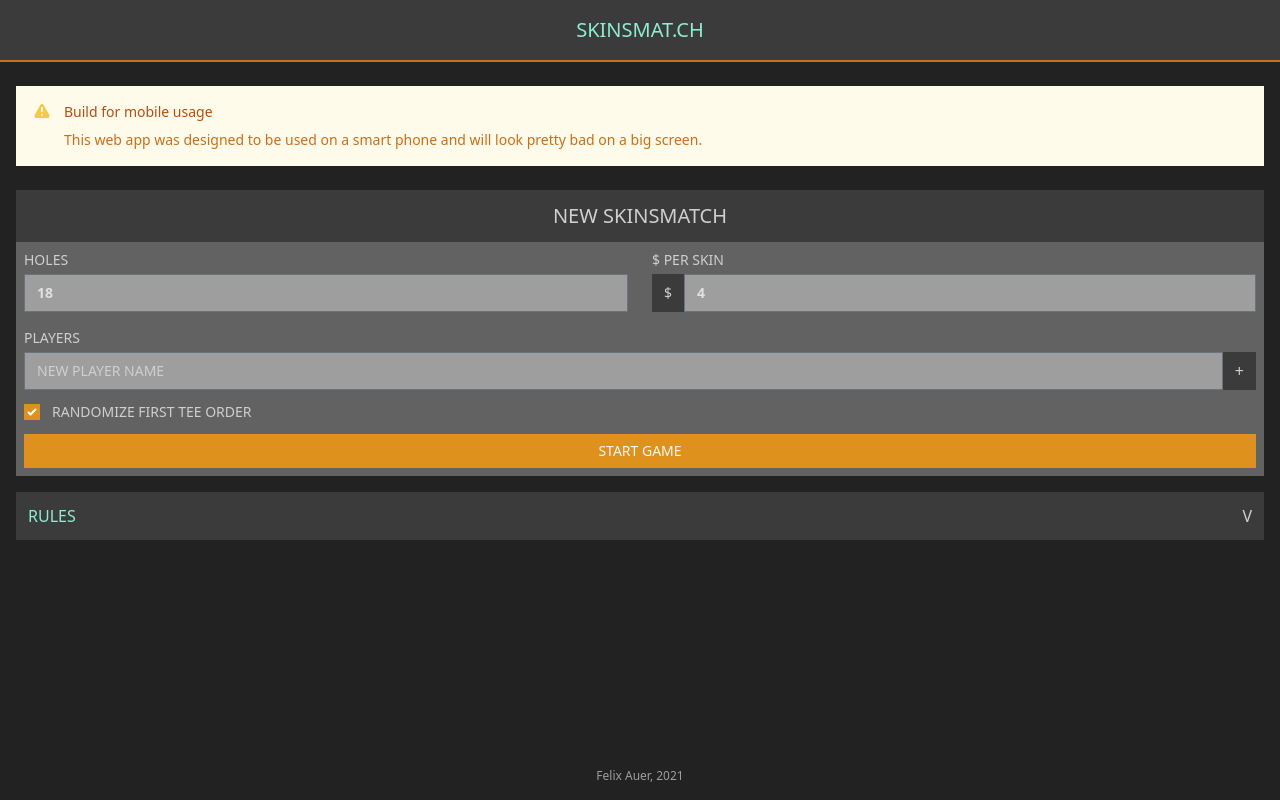
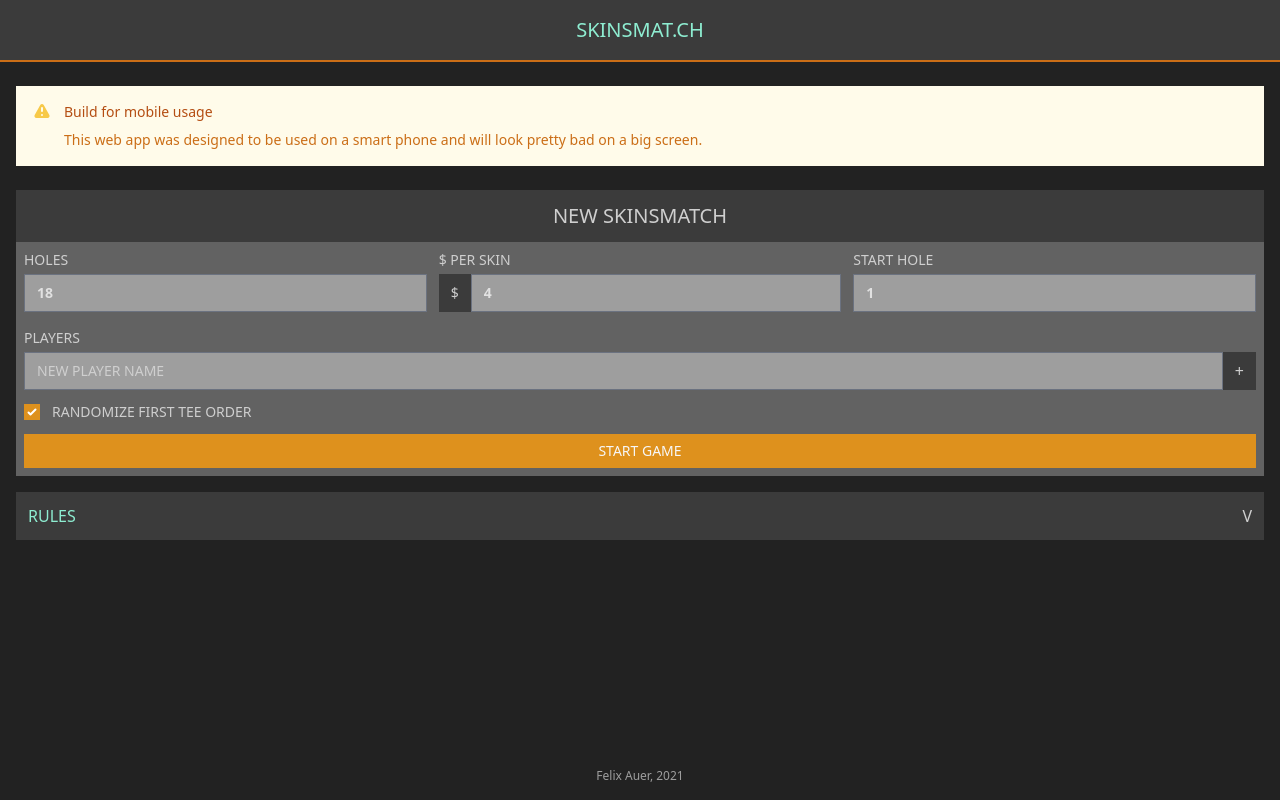
Before and after one commit to FelixAuer/skinsmatch, a Vue app: page / in a window 1280 px wide. Built offline with nearby package versions, Linux system fonts and the light colour scheme.

Commit message:
Add starting hole

```diff
--- a/src/components/MatchCreator.vue
+++ b/src/components/MatchCreator.vue
@@ -4,7 +4,7 @@
       <h1 class="uppercase font-medium text-xl text-neutral-200">New Skinsmatch</h1>
     </div>
     <div class="bg-neutral-600 px-2 py-2">
-      <div class="grid grid-cols-4 gap-6">
+      <div class="grid grid-cols-6 gap-3">
         <div class="col-span-2">
           <label for="holes" class="block text-sm font-medium uppercase">Holes</label>
           <input autocomplete="off" type="number" name="holes" id="holes" v-model="holes"
@@ -19,6 +19,13 @@
                   $
                 </span>
             <input autocomplete="off" type="number" name="payout" id="payout" v-model="payout"
+                   class="focus:ring-supporting-500 focus:border-supporting-500 flex-1 block w-full rounded-none text-sm bg-neutral-400 placeholder-neutral-200 text-neutral-100 font-bold">
+          </div>
+        </div>
+        <div class="col-span-2">
+          <label for="starthole" class="block text-sm font-medium uppercase">Start hole</label>
+          <div class="mt-1 flex  ">
+            <input autocomplete="off" type="number" name="starthole" id="starthole" v-model="starthole"
                    class="focus:ring-supporting-500 focus:border-supporting-500 flex-1 block w-full rounded-none text-sm bg-neutral-400 placeholder-neutral-200 text-neutral-100 font-bold">
           </div>
         </div>
@@ -94,6 +101,7 @@ export default {
     return {
       holes: 18,
       payout: 4,
+      starthole: 1,
       players: [],
       newPlayerName: '',
       nextId: 0,
@@ -160,12 +168,21 @@ export default {
         this.error = 'You need to play for at least one cent!'
         return;
       }
+      if (this.starthole <= 0 || this.starthole > this.holes) {
+        this.error = 'Select an appropriate starting hole!'
+        return;
+      }
 
 
       let holes = []
       for (let i = 0; i < this.holes; i++) {
+        let id = i + parseInt(this.starthole);
+        if (id > this.holes) {
+          id -= this.holes
+        }
+
         holes.push({
-          id: i + 1,
+          id: id,
           pushed: false,
           winner: null
         })
@@ -182,8 +199,8 @@ export default {
       }
 
       this.$gtag.event('start_game', {
-        'event_category' : 'Game Event',
-        'event_label' : 'start'
+        'event_category': 'Game Event',
+        'event_label': 'start'
       })
 
       this.$emit('newGame', {
--- a/src/components/SkinsMatch.vue
+++ b/src/components/SkinsMatch.vue
@@ -15,7 +15,7 @@
         </div>
         <div v-else class="flex mb-2 text-3xl font-medium text-primary-200 justify-between">
           <div class="uppercase">
-            Hole {{ game.currentHole }}
+            Hole {{ currentHoleName }}
           </div>
           <div class="text-right">
             {{ openSkins }} Skin<span v-if="openSkins > 1">s</span> - $ {{ openSkins * game.payout }}
@@ -207,6 +207,9 @@ export default {
     },
     settleDebts() {
       return DebtService.settleDebts(this.game.holes, this.game.payout, JSON.parse(JSON.stringify(this.game.players)))
+    },
+    currentHoleName() {
+      return this.game.holes[this.game.currentHole-1].id
     }
   }
   ,
```
